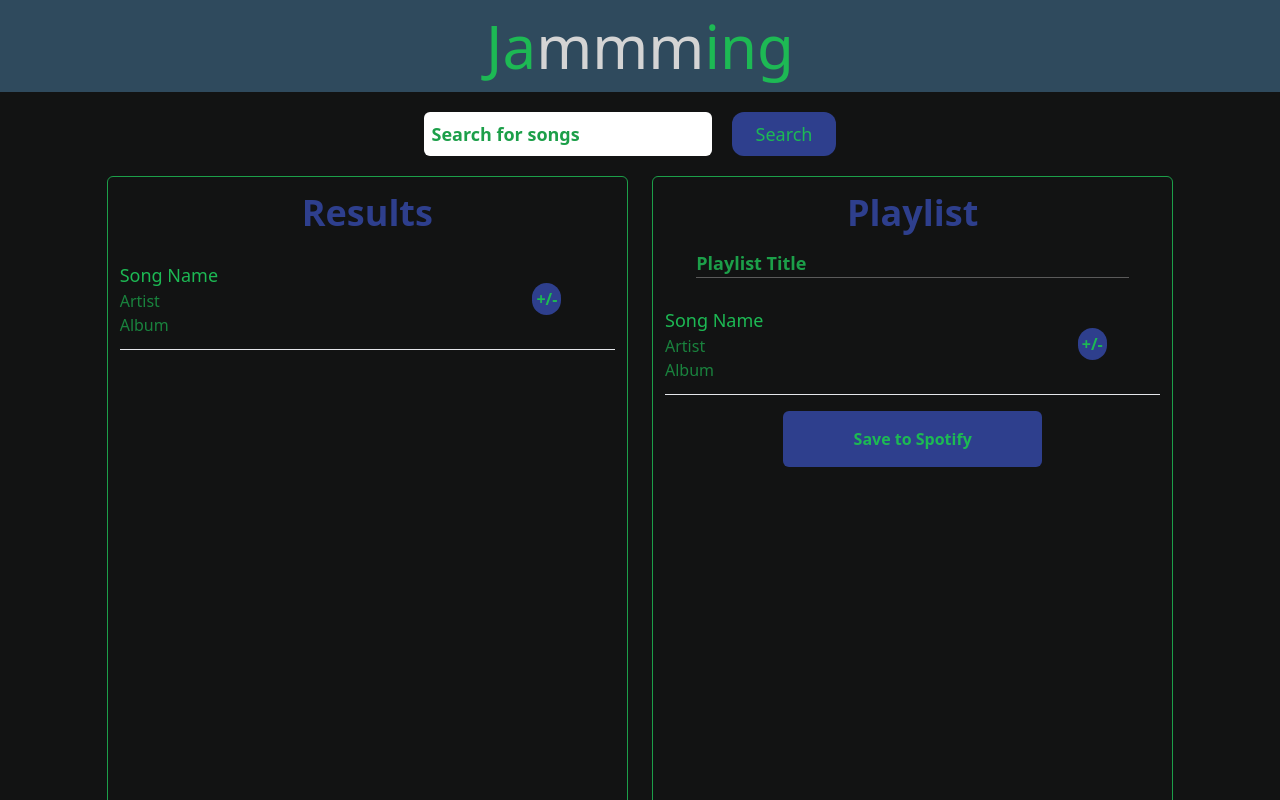
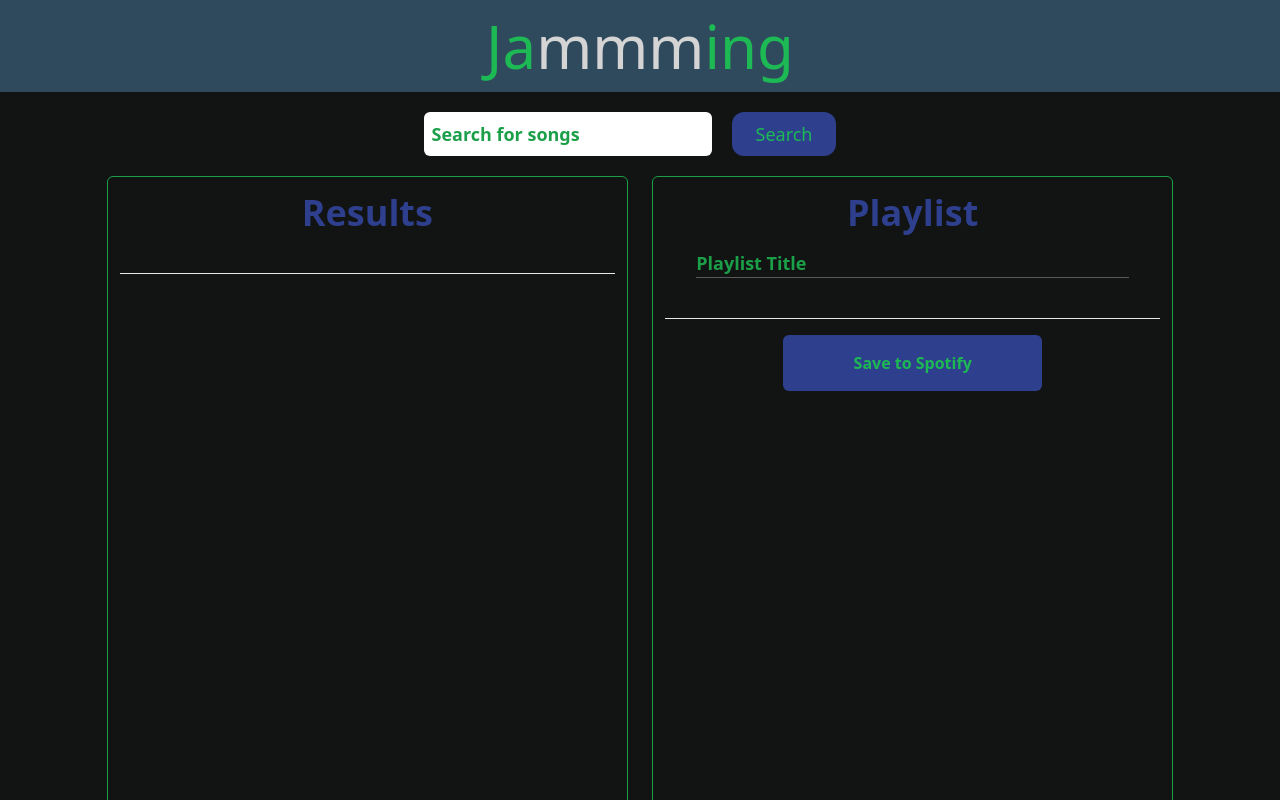
Before and after one commit to Dan-McGrath/jamming, a React (Vite) app: page / in a window 1280 px wide. Shown: the top 800 px of the page. Built offline with nearby package versions, Linux system fonts and the light colour scheme.

Commit message:
add ternary statement for search results

```diff
--- a/src/components/Track.jsx
+++ b/src/components/Track.jsx
@@ -1,17 +1,38 @@
-const Track = () => {
+const Track = ({ songs, playlist }) => {
   return (
     <>
       <div className="grid grid-cols-12 items-center py-3">
-        <div className="col-span-10">
-          <h3 className="text-lite-green text-lg">Song Name</h3>
-          <p className="text-dark-green/80">Artist</p>
-          <p className="text-dark-green/80">Album</p>
-        </div>
-        <div className="col-start-11">
-          <button className="rounded-full bg-blue text-lite-green p-1 font-bold">
-            +/-
-          </button>
-        </div>
+        {songs &&
+          songs.map((song, i) => (
+            <>
+              <div key={i} className="col-span-10">
+                <div>
+                  <h3 className="text-lite-green text-lg">{song.song}</h3>
+                  <p className="text-dark-green/80">{song.artist}</p>
+                  <p className="text-dark-green/80">{song.album}</p>
+                </div>
+              </div>
+              <div className="col-start-11">
+                {playlist.filter(function (obj) {
+                  return Object.keys(obj).some(function (key) {
+                    return obj[key].includes(song);
+                  });
+                }) ? (
+                  <>
+                    <button className="rounded-full bg-blue text-lite-green p-1 font-bold">
+                      -
+                    </button>
+                  </>
+                ) : (
+                  <>
+                    <button className="rounded-full bg-blue text-lite-green p-1 font-bold">
+                      +
+                    </button>
+                  </>
+                )}
+              </div>
+            </>
+          ))}
       </div>
       <hr />
     </>
```
